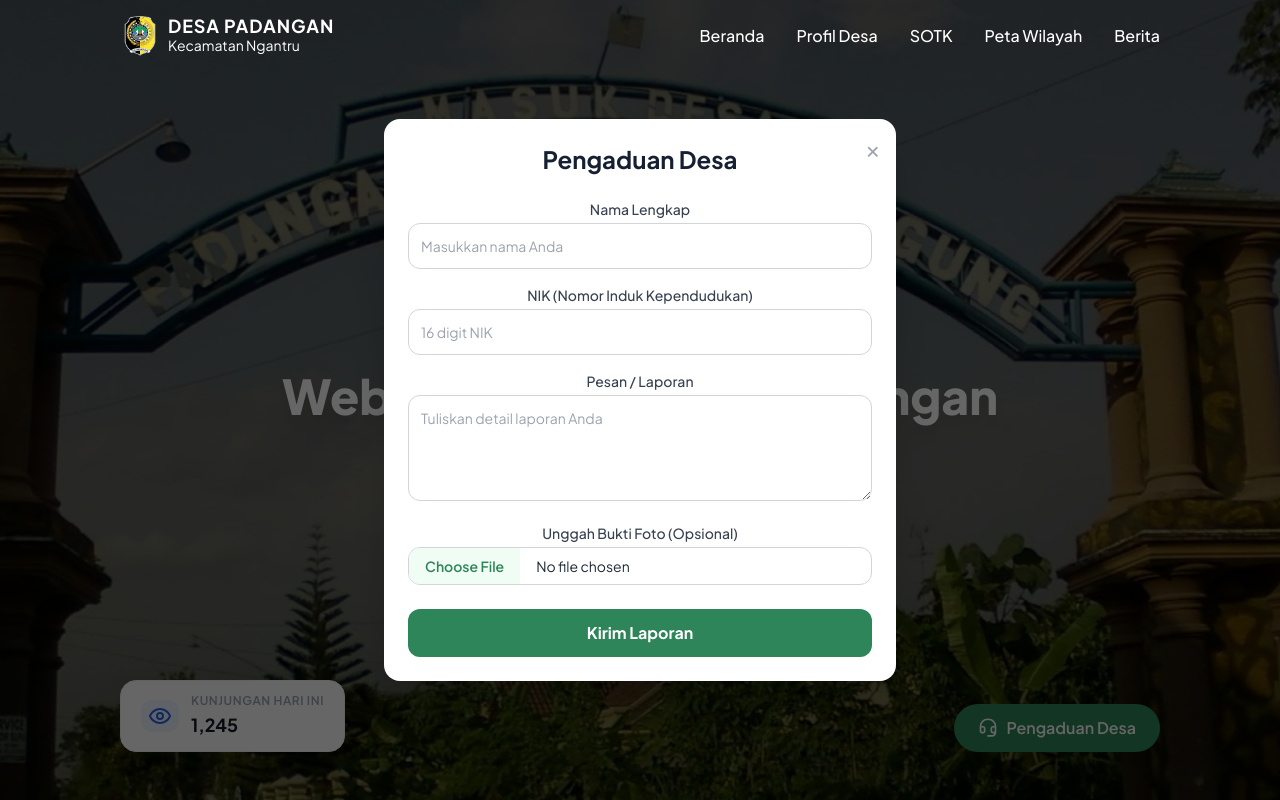
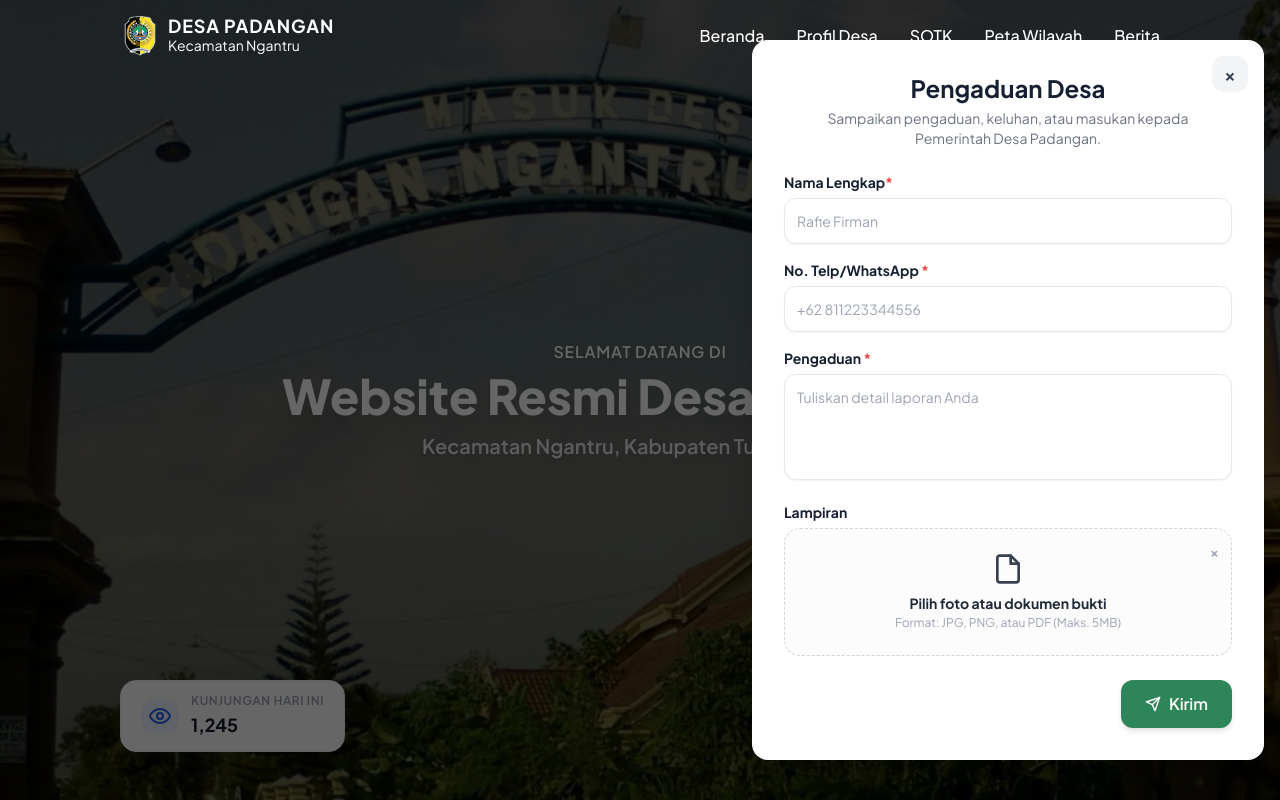
Before and after one commit to Erlanggaaghnaf/desa-padangan, a PHP site: page / in a window 1280 px wide, after a click on "Pengaduan Desa". Run offline with PHP 8.4, Linux system fonts and the light colour scheme; some libraries are stand-ins or nearby versions.

Commit message:
Update Pengaduan

```diff
--- a/app/views/components/pengaduan_widget.php
+++ b/app/views/components/pengaduan_widget.php
@@ -9,31 +9,71 @@
 </button>
 
 <!-- 2. MODAL FORM PENGADUAN (Otomatis ikut terbawa saat komponen dipanggil) -->
-<div id="pengaduanModal" class="fixed inset-0 z-50 flex items-center justify-center bg-black/60 hidden px-4">
-    <div class="bg-white w-full max-w-lg rounded-2xl shadow-2xl p-6 relative">
-        <button onclick="toggleModal('pengaduanModal')" class="absolute top-4 right-4 text-gray-400 hover:text-red-500 text-2xl leading-none">&times;</button>
-        <h3 class="text-2xl font-bold mb-6 text-center text-[#172033]">Pengaduan Desa</h3>
+<div id="pengaduanModal" class="fixed inset-0 z-50 flex items-center justify-end bg-black/60 hidden px-4">
+    <div class="bg-white w-full max-w-lg rounded-2xl shadow-2xl p-6 md:p-8 relative max-h-[90vh] overflow-y-auto">
+
+        <!-- Tombol Tutup (X) -->
+        <button onclick="toggleModal('pengaduanModal')" class="absolute top-4 right-4 bg-gray-100 hover:bg-gray-200 text-gray-700 w-9 h-9 rounded-xl flex items-center justify-center text-lg font-bold transition-colors">
+            &times;
+        </button>
+
+        <!-- Header Modal -->
+        <div class="text-center mb-6 pr-6 pl-6">
+            <h3 class="text-2xl font-bold text-[#172033] mb-1">Pengaduan Desa</h3>
+            <p class="text-xs md:text-sm text-gray-500">Sampaikan pengaduan, keluhan, atau masukan kepada Pemerintah Desa Padangan.</p>
+        </div>
 
         <form action="#" method="POST">
+            <!-- Nama Lengkap -->
             <div class="mb-4">
-                <label class="block text-sm font-medium text-gray-700 mb-1">Nama Lengkap</label>
-                <input type="text" class="w-full border border-gray-300 rounded-xl p-3 focus:ring-2 focus:ring-[#2F855A] outline-none text-sm" placeholder="Masukkan nama Anda">
+                <label class="block text-sm font-bold text-[#172033] mb-1.5 text-start">Nama Lengkap<span class="text-red-500">*</span></label>
+                <input type="text" class="w-full border border-gray-200 rounded-xl p-3 focus:ring-2 focus:ring-[#2F855A] outline-none text-sm text-gray-700 bg-white shadow-sm" placeholder="Rafie Firman">
             </div>
+
+            <!-- No. Telp / WhatsApp -->
             <div class="mb-4">
-                <label class="block text-sm font-medium text-gray-700 mb-1">NIK (Nomor Induk Kependudukan)</label>
-                <input type="number" class="w-full border border-gray-300 rounded-xl p-3 focus:ring-2 focus:ring-[#2F855A] outline-none text-sm" placeholder="16 digit NIK">
+                <label class="block text-sm font-bold text-[#172033] mb-1.5 text-start">No. Telp/WhatsApp <span class="text-red-500">*</span></label>
+                <input type="text" class="w-full border border-gray-200 rounded-xl p-3 focus:ring-2 focus:ring-[#2F855A] outline-none text-sm text-gray-700 bg-white shadow-sm" placeholder="+62 811223344556">
             </div>
+
+            <!-- Pesan / Pengaduan -->
             <div class="mb-4">
-                <label class="block text-sm font-medium text-gray-700 mb-1">Pesan / Laporan</label>
-                <textarea rows="4" class="w-full border border-gray-300 rounded-xl p-3 focus:ring-2 focus:ring-[#2F855A] outline-none text-sm" placeholder="Tuliskan detail laporan Anda"></textarea>
+                <label class="block text-sm font-bold text-[#172033] mb-1.5 text-start">Pengaduan <span class="text-red-500">*</span></label>
+                <textarea rows="4" class="w-full border border-gray-200 rounded-xl p-3 focus:ring-2 focus:ring-[#2F855A] outline-none text-sm text-gray-700 bg-white shadow-sm resize-none" placeholder="Tuliskan detail laporan Anda"></textarea>
             </div>
+
+            <!-- Lampiran dengan Pratinjau Kotak File SVG -->
             <div class="mb-6">
-                <label class="block text-sm font-medium text-gray-700 mb-1">Unggah Bukti Foto (Opsional)</label>
-                <input type="file" class="w-full border border-gray-300 rounded-xl file:mr-4 file:py-2 file:px-4 file:border-0 file:text-sm file:font-semibold file:bg-green-50 file:text-[#2F855A] hover:file:bg-green-100 text-sm">
+                <label class="block text-sm font-bold text-[#172033] mb-1.5 text-start">Lampiran</label>
+                <label class="border border-dashed border-gray-300 rounded-2xl p-4 text-center relative bg-gray-50/50 hover:bg-gray-50 transition-colors flex flex-col items-center justify-center cursor-pointer block">
+                    <!-- Tombol Hapus File di Pojok Kanan Atas Box -->
+                    <button type="button" class="absolute top-3 right-3 text-gray-400 hover:text-red-500 text-sm font-bold">&times;</button>
+
+                    <!-- Input file asli yang disembunyikan tapi aktif -->
+                    <input type="file" id="fileInput" class="absolute inset-0 opacity-0 cursor-pointer w-full h-full" accept="image/*,.pdf">
+
+                    <!-- Tampilan Ikon dan Teks di dalam Box -->
+                    <div class="flex flex-col items-center justify-center py-2 pointer-events-none">
+                        <svg class="w-8 h-8 text-gray-700 mb-2" viewBox="0 0 24 24" fill="none" stroke="currentColor" stroke-width="2" stroke-linecap="round" stroke-linejoin="round">
+                            <path d="M14 2H6a2 2 0 0 0-2 2v16a2 2 0 0 0 2 2h12a2 2 0 0 0 2-2V8z"></path>
+                            <polyline points="14 2 14 8 20 8"></polyline>
+                        </svg>
+                        <p id="fileName" class="text-sm font-bold text-gray-800">Pilih foto atau dokumen bukti</p>
+                        <p class="text-xs text-gray-400 mt-0.5">Format: JPG, PNG, atau PDF (Maks. 5MB)</p>
+                    </div>
+                </label>
             </div>
-            <button type="button" class="w-full bg-[#2F855A] hover:bg-green-700 text-white font-bold py-3 rounded-xl transition-colors">
-                Kirim Laporan
-            </button>
+
+            <!-- Tombol Kirim dengan Ikon SVG Send di Kanan Bawah -->
+            <div class="flex justify-end">
+                <button type="button" class="bg-[#2F855A] hover:bg-green-700 text-white font-semibold px-6 py-3 rounded-xl transition-colors flex items-center gap-2 shadow-md">
+                    <svg class="w-4 h-4" viewBox="0 0 24 24" fill="none" stroke="currentColor" stroke-width="2" stroke-linecap="round" stroke-linejoin="round">
+                        <line x1="22" y1="2" x2="11" y2="13"></line>
+                        <polygon points="22 2 15 22 11 13 2 9 22 2"></polygon>
+                    </svg>
+                    Kirim
+                </button>
+            </div>
         </form>
     </div>
 </div>
```
